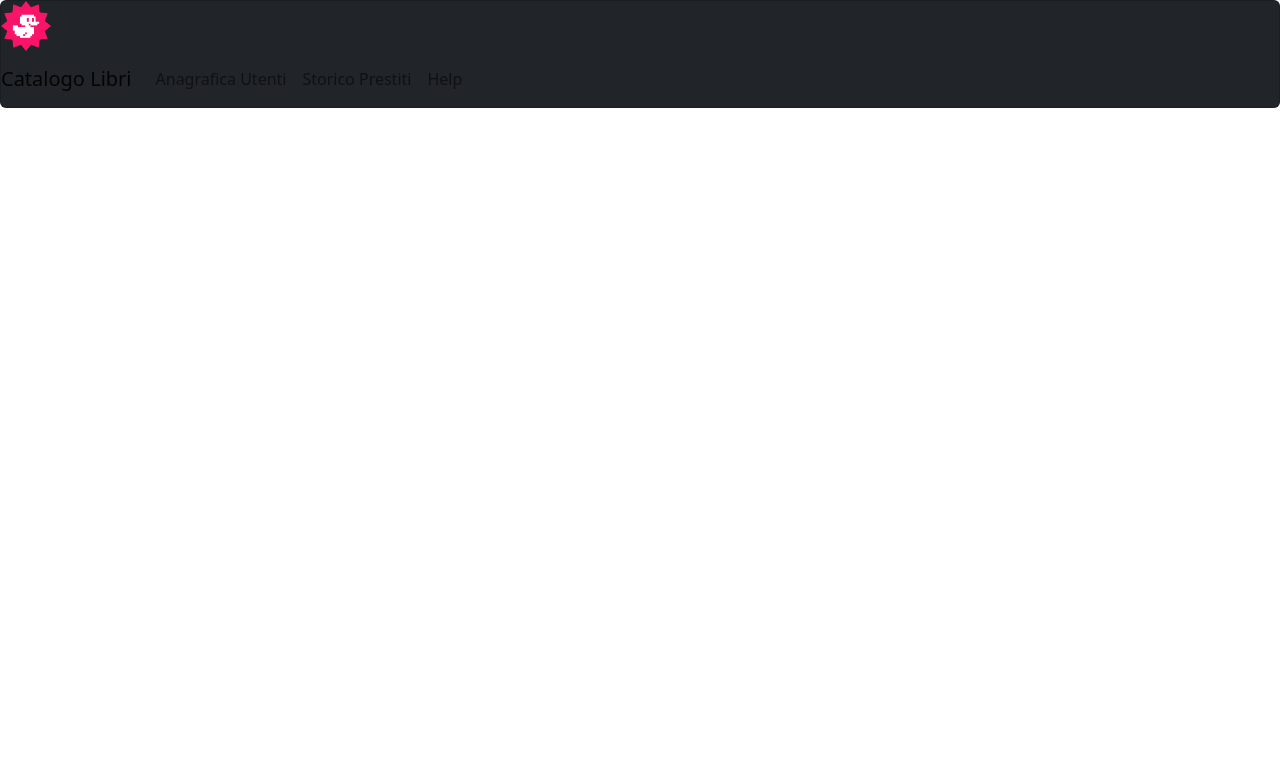
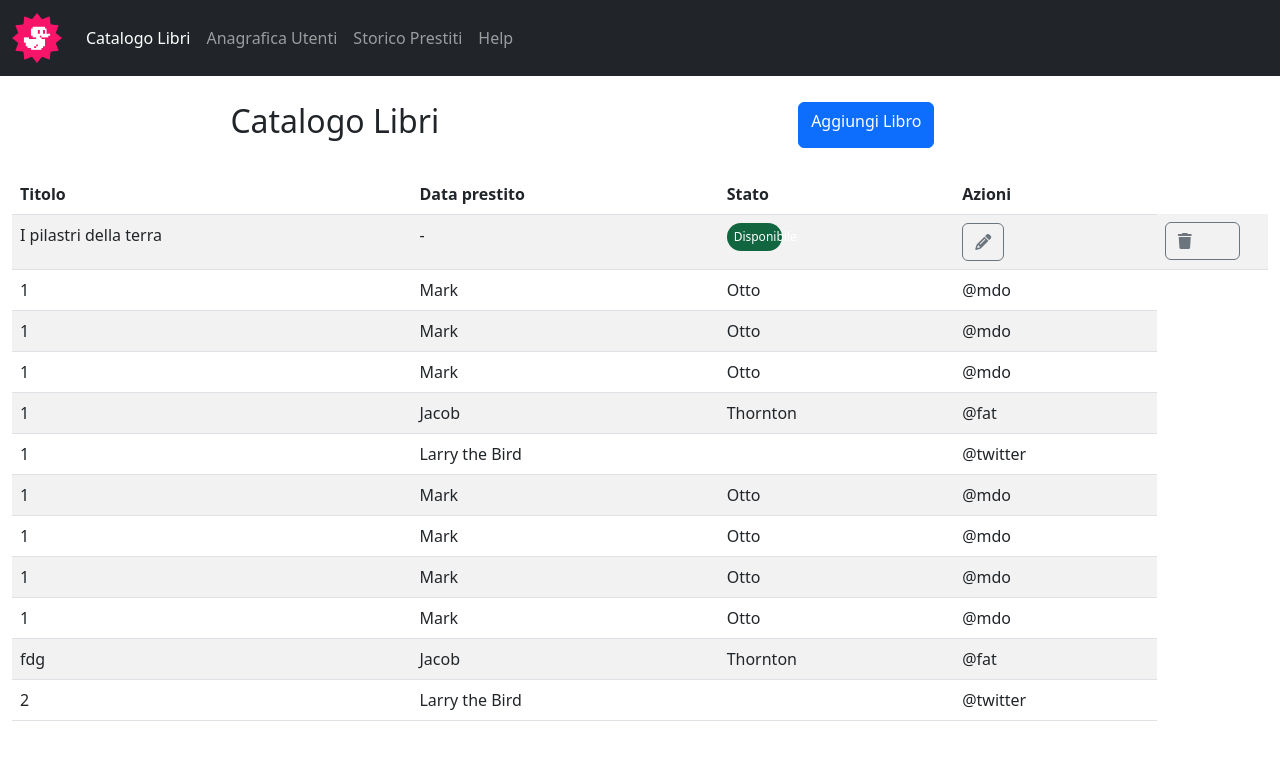
Before and after one commit to ValerioTorto/html-css-bootstrap-dashboard, a plain HTML site: page index.html in a window 1280 px wide. Drawn offline with nearby package versions, Linux system fonts and the light colour scheme.

Commit message:
Button body

```diff
--- a/css/style.css
+++ b/css/style.css
@@ -3,3 +3,43 @@
     padding: 0;
     box-sizing: border-box;
 }
+
+.prima{
+    display: flex;
+    justify-content: space-between;
+    padding: 2%;
+    padding-left: 18%;
+}
+.dispo{
+    background-color: rgb(17, 102, 63);
+    padding: 5px;
+    padding-left: 7px;
+    padding-right: 7px;
+    border-radius: 20px;
+    margin-right: 75%;
+    font-size: 12px;
+    color: white;
+}
+.nond{
+    background-color: rgb(241, 78, 78);
+    padding: 5px;
+    padding-left: 7px;
+    padding-right: 7px;
+    border-radius: 20px;
+    margin-right: 75%;
+    font-size: 12px;
+    color: white;
+}
+.inp{
+    background-color: rgb(208, 241, 78);
+    padding: 5px;
+    padding-left: 7px;
+    padding-right: 7px;
+    border-radius: 20px;
+    margin-right: 75%;
+    font-size: 12px;
+    color: white;
+}
+.bottoni{
+padding-right: 50%;
+}
--- a/index.html
+++ b/index.html
@@ -5,7 +5,7 @@
 
     <meta charset="utf-8">
     <meta name="viewport" content="width=device-width, initial-scale=1">
-    <title>Bootstrap demo</title>
+    <title>Bootstrap dashboard</title>
 
     <!-- Questo link serve per importare Bootstap (alto non è che un foglio di stile CSS) -->
     <link href="https://cdn.jsdelivr.net/npm/bootstrap@5.2.3/dist/css/bootstrap.min.css" rel="stylesheet"
@@ -13,31 +13,143 @@
 
     <!-- Dopo BOOSTRAP collego il mio foglio di stile (NON PRIMA DI BOOTSTRAP!)-->
     <link rel="stylesheet" href="./css/style.css">
-    <header>
-        <div class="card bg-dark flex" >
-            <a class="navbar-brand " href="#">
-                <img src="./img/duck.png" alt="duck" width="50" height="50">
-              </a>
-              <nav class="navbar navbar-expand-lg ">
-                <a class="navbar-brand" href="#">Catalogo Libri</a>
-                <button class="navbar-toggler" type="button" data-toggle="collapse" data-target="#navbarNavAltMarkup" aria-controls="navbarNavAltMarkup" aria-expanded="false" aria-label="Toggle navigation">
-                  <span class="navbar-toggler-icon"></span>
-                </button>
-                <div class="collapse navbar-collapse" id="navbarNavAltMarkup">
-                  <div class="navbar-nav">
-                    <a class="nav-item nav-link" href="#">Anagrafica Utenti</a>
-                    <a class="nav-item nav-link" href="#">Storico Prestiti</a>
-                    <a class="nav-item nav-link" href="#">Help</a>
-                  </div>
-                </div>
-              </nav>
+    <link rel="stylesheet" href="https://cdnjs.cloudflare.com/ajax/libs/font-awesome/6.4.2/css/all.min.css"
+        integrity="sha512-z3gLpd7yknf1YoNbCzqRKc4qyor8gaKU1qmn+CShxbuBusANI9QpRohGBreCFkKxLhei6S9CQXFEbbKuqLg0DA=="
+        crossorigin="anonymous" referrerpolicy="no-referrer" />
 
 
-          </div>
-    </header>
+
+
 </head>
 
 <body>
+    <header>
+        <nav class="navbar navbar-expand-lg navbar-dark bg-dark">
+            <div class="container-fluid">
+                <a class="navbar-brand" href="#">
+                    <img src="./img/duck.png" alt="Bootstrap" width="50">
+                </a>
+                <div class="collapse navbar-collapse" id="navbarSupportedContent">
+                    <ul class="navbar-nav me-auto mb-2 mb-lg-0">
+                        <li class="nav-item">
+                            <a class="nav-link active" href="#">Catalogo Libri</a>
+                        </li>
+                        <li class="nav-item">
+                            <a class="nav-link" href="#">Anagrafica Utenti</a>
+                        </li>
+                        <li class="nav-item">
+                            <a class="nav-link" href="#">Storico Prestiti</a>
+                        </li>
+                        <li class="nav-item">
+                            <a class="nav-link" href="#">Help</a>
+                        </li>
+                    </ul>
+                </div>
+            </div>
+        </nav>
+    </header>
+    <div class="container-fluid">
+        <div class="row">
+            <div class="col-9 prima">
+                <h2>Catalogo Libri
+                </h2>
+                <a class="btn btn-primary" href="#" role="button">Aggiungi Libro
+                </a>
+            </div>
+        </div>
+    </div>
+    <div class="container-fluid">
+        <table class="table table-striped">
+            <thead>
+                <tr>
+                    <th scope="col">Titolo</th>
+                    <th scope="col">Data prestito</th>
+                    <th scope="col">Stato</th>
+                    <th scope="col">Azioni</th>
+                </tr>
+            </thead>
+            <tbody>
+                <tr>
+                    <td scope="row">I pilastri della terra</td>
+                    <td>-</td>
+                    <td>
+                        <div class="dispo">Disponibile</div>
+                    </td>
+                        <td><button type="button" class="btn btn-outline-secondary">
+                                <i class="fa-solid fa-pencil"></i>
+                            </button>
+                        <td><button type="button" class="btn btn-outline-secondary bottoni">
+                                <i class="fa-solid fa-trash"></i>
+                            </button>
+                        </td>
+                </tr>
+                <tr>
+                    <td scope="row">1</td>
+                    <td>Mark</td>
+                    <td>Otto</td>
+                    <td>@mdo</td>
+                </tr>
+                <tr>
+                    <td scope="row">1</td>
+                    <td>Mark</td>
+                    <td>Otto</td>
+                    <td>@mdo</td>
+                </tr>
+                <tr>
+                    <td scope="row">1</td>
+                    <td>Mark</td>
+                    <td>Otto</td>
+                    <td>@mdo</td>
+                </tr>
+                <tr>
+                    <td scope="row">1</td>
+                    <td>Jacob</td>
+                    <td>Thornton</td>
+                    <td>@fat</td>
+                </tr>
+                <tr>
+                    <td scope="row">1</td>
+                    <td colspan="2">Larry the Bird</td>
+                    <td>@twitter</td>
+                </tr>
+                <tr>
+                    <td scope="row">1</td>
+                    <td>Mark</td>
+                    <td>Otto</td>
+                    <td>@mdo</td>
+                </tr>
+                <tr>
+                    <td scope="row">1</td>
+                    <td>Mark</td>
+                    <td>Otto</td>
+                    <td>@mdo</td>
+                </tr>
+                <tr>
+                    <td scope="row">1</td>
+                    <td>Mark</td>
+                    <td>Otto</td>
+                    <td>@mdo</td>
+                </tr>
+                <tr>
+                    <td scope="row">1</td>
+                    <td>Mark</td>
+                    <td>Otto</td>
+                    <td>@mdo</td>
+                </tr>
+                <tr>
+                    <td scope="row">fdg</td>
+                    <td>Jacob</td>
+                    <td>Thornton</td>
+                    <td>@fat</td>
+                </tr>
+                <tr>
+                    <td scope="row">2</td>
+                    <td colspan="2">Larry the Bird</td>
+                    <td>@twitter</td>
+                </tr>
+            </tbody>
+        </table>
+    </div>
 
 
     <!-- lasciarlo in fondo e non toglierlo -->
```
